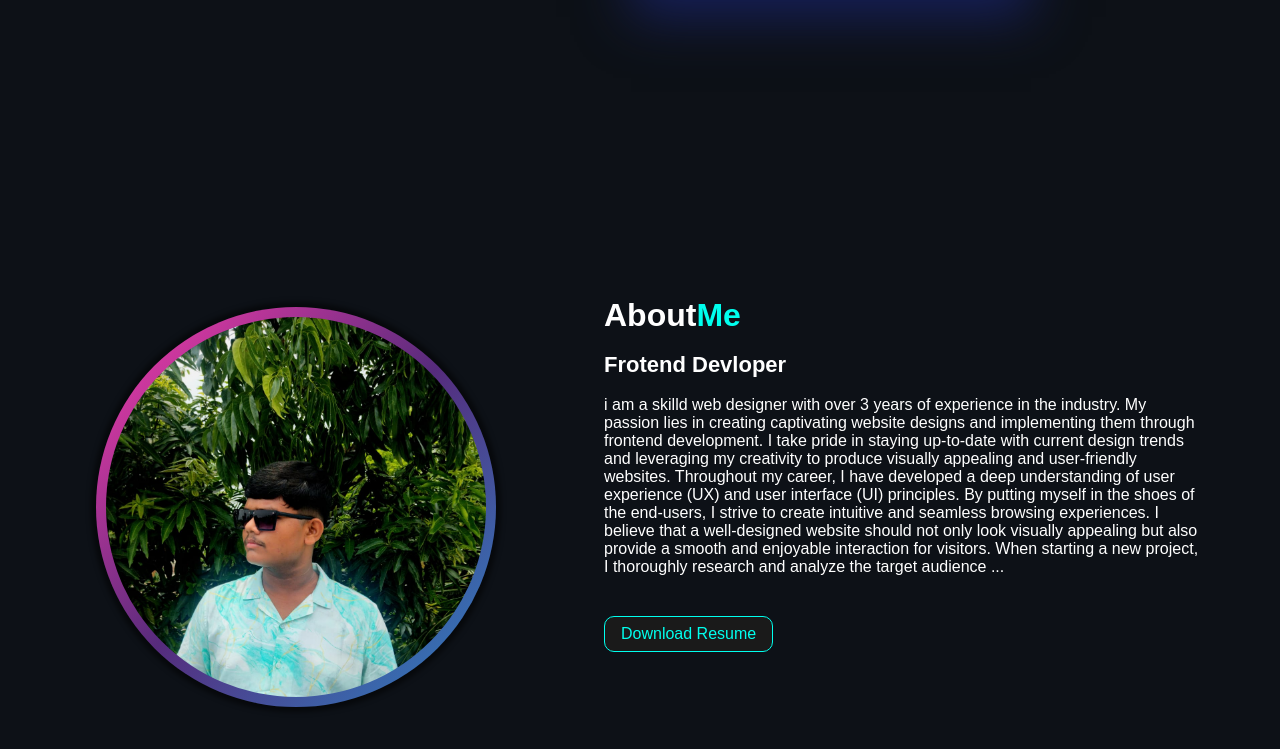
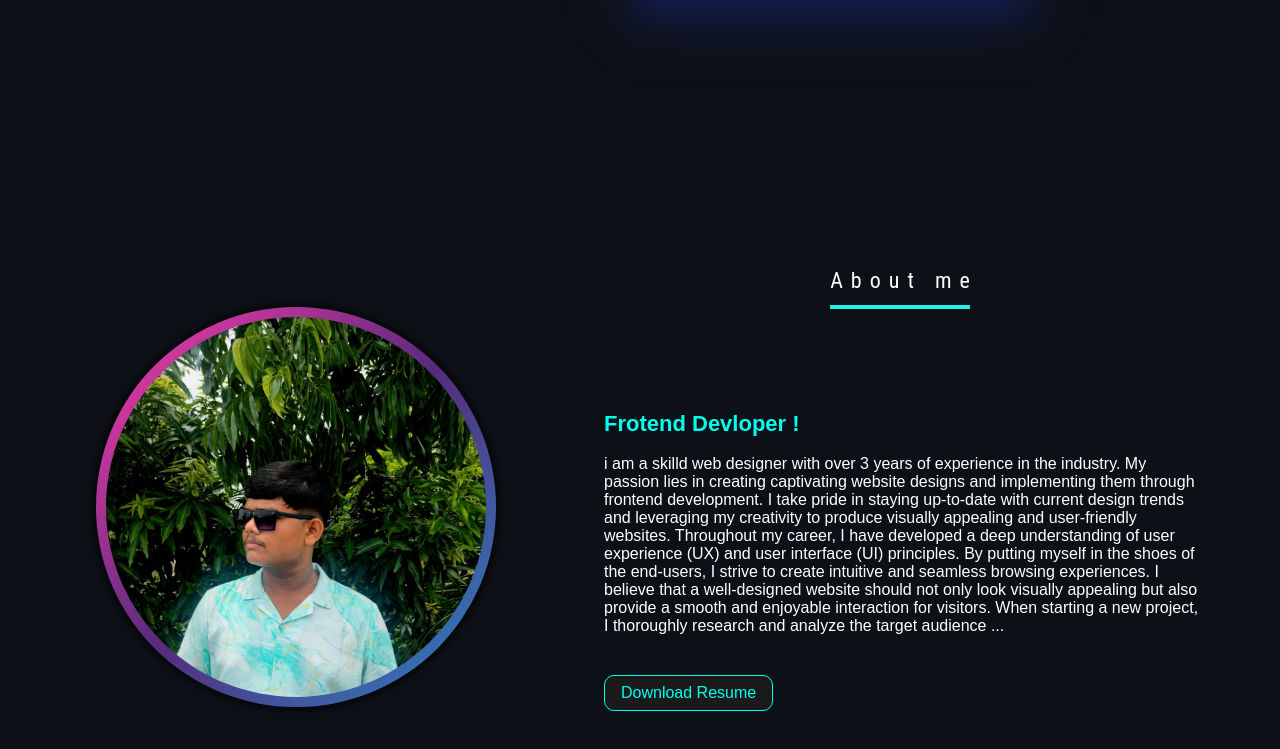
Before and after one commit to Arpanatha05/portfolio, a plain HTML site: page index.html in a window 1280 px wide. Shown: the part 684-1433 px from the top of the page. Drawn offline with nearby package versions, Linux system fonts and the light colour scheme.

Commit message:
last night

```diff
--- a/index.html
+++ b/index.html
@@ -85,9 +85,15 @@
     <section class="About">
       <div class="headshot headshot-2 "></div>
       <div class="description">
-        <h1>About<a>Me</a></h1>
+        <!-- <h1>About<a>Me</a></h1> -->
+        <div class="svg-wrapper">
+          <svg height="60" width="320" xmlns="http://www.w3.org/2000/svg">
+            <rect class="shape" height="60" width="320" />
+            <div class="text">About me</div>
+          </svg>
+        </div>
         <br>
-        <h3>Frotend Devloper</h3>
+        <h3>Frotend Devloper !</h3>
         <br>
         <p>i am a skilld web designer with over 3 years of experience in the industry. My passion lies in creating captivating website designs and implementing them through frontend development. I take pride in staying up-to-date with current design trends and leveraging my creativity to produce visually appealing and user-friendly websites. Throughout my career, I have developed a deep understanding of user experience (UX) and user interface (UI) principles. By putting myself in the shoes of the end-users, I strive to create intuitive and seamless browsing experiences. I believe that a well-designed website should not only look visually appealing but also provide a smooth and enjoyable interaction for visitors. When starting a new project, I thoroughly research and analyze the target audience ...</p>
 
--- a/style.css
+++ b/style.css
@@ -559,6 +559,7 @@ body.dark h1, body.dark .support a {color: black;}
   }
   .description h3 {
     font-size:22px;
+    color: #00ffee;
   }
   .description a{
     color: #00ffee;
@@ -581,6 +582,38 @@ body.dark h1, body.dark .support a {color: black;}
     filter: drop-shadow(0px 0px 6px #00ffee);
   }
 
+    .svg-wrapper {
+    text-align: center;
+    top: 50%;
+    transform: translateY(-50%);
+    margin: 0 auto;
+    width: 320px;
+
+    }
+    .shape {
+    stroke-dasharray: 140 540;
+    stroke-dashoffset: -474;
+    stroke-width: 8px;
+    fill: transparent;
+    stroke: #19f6e8;
+    border-bottom: 5px solid black;
+    transition: stroke-width 1s, stroke-dashoffset 1s, stroke-dasharray 1s;
+    }
+    .text {
+    font-family: 'Roboto Condensed';
+    font-size: 22px;
+    line-height: 32px;
+    letter-spacing: 8px;
+    color: #fff;
+    top: -48px;
+    position: relative;
+    pointer-events: none;
+    }
+    .shape:hover {
+    stroke-width: 2px;
+    stroke-dashoffset: 0;
+    stroke-dasharray: 760;
+    }
 
 
 
```
